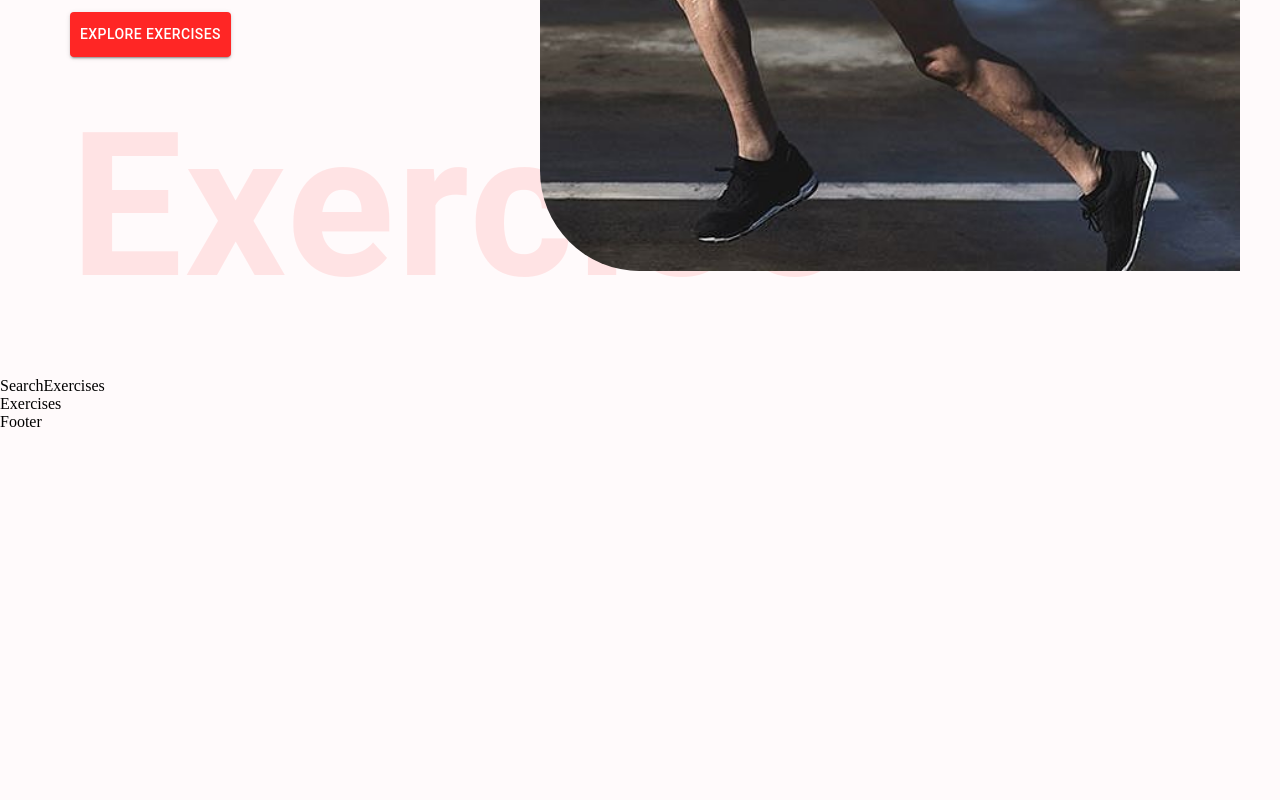
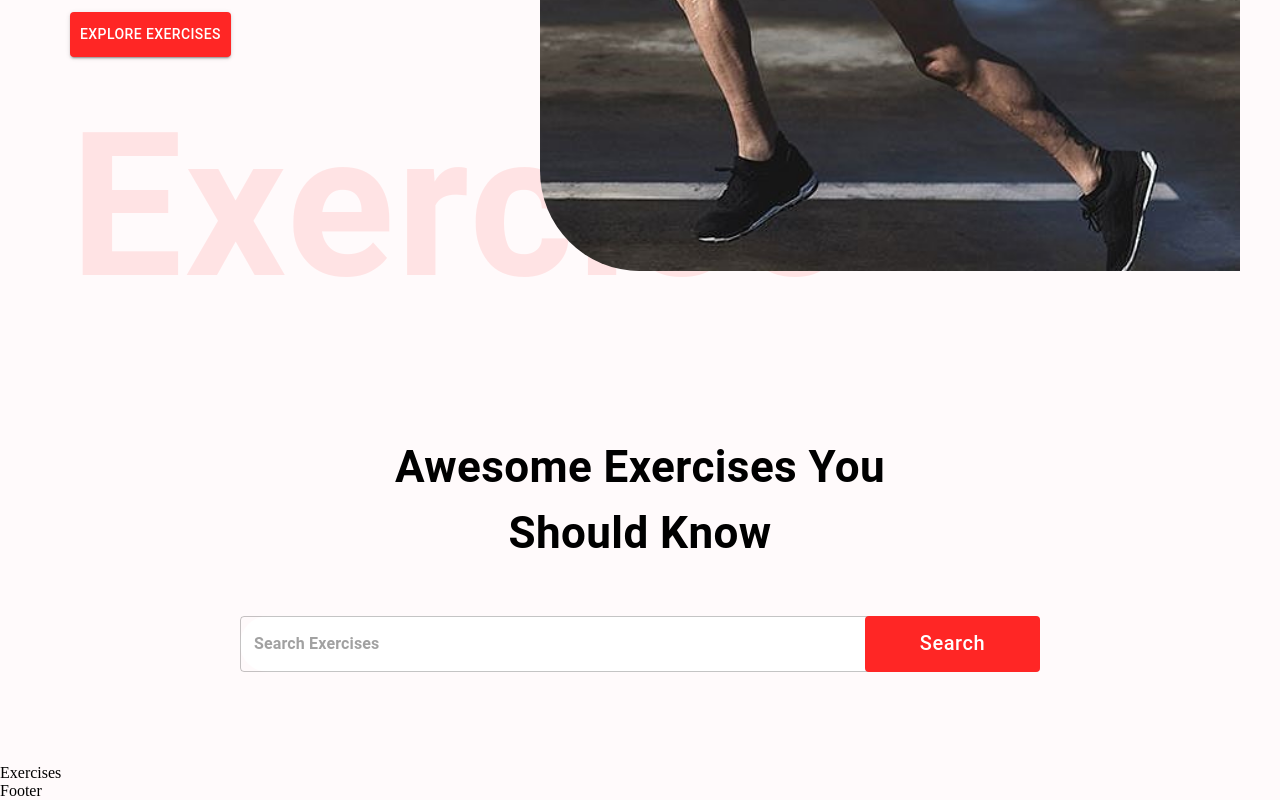
Before and after one commit to kushal752/shapeshifter, a React (Create React App) app: page / in a window 1280 px wide. Shown: the part 595-1395 px from the top of the page. Before the commit the page ends 1026 px from the top, so only its background shows below. Built offline with nearby package versions, Linux system fonts and the light colour scheme.

Commit message:
search ui

```diff
--- a/src/components/SearchExercises.js
+++ b/src/components/SearchExercises.js
@@ -1,8 +1,50 @@
-import React from 'react'
+import React, { useEffect, useState } from 'react';
+import { Box, Button, Stack, TextField, Typography } from '@mui/material';
 
 const SearchExercises = () => {
   return (
-    <div>SearchExercises</div>
+    <Stack alignItems="center" mt="37px" justifyContent="center" p="20px">
+      <Typography fontWeight={700} sx={{
+        fontSize: { lg: '44px', xs: '30px' }
+      }}
+        mb="50px" textAlign="center">
+        Awesome Exercises You <br />
+        Should Know
+      </Typography>
+      <Box position="relative" mb="72px">
+        <TextField
+          sx={{
+            input: {
+              fontWeight: '700',
+              border: 'none',
+              borderRadius: '4px'
+            },
+            width: { lg: '800px', xs: '350px' },
+            backgroundColor: '#fff',
+            borderRadius: '40px'
+          }}
+          height="76px"
+          value=""
+          onChange={(e) => { }}
+          placeholder='Search Exercises'
+          type='text'
+        />
+        <Button className='search-btn'
+          sx={{
+            bgcolor: '#FF2625',
+            color: '#fff',
+            textTransform: 'none',
+            width: { lg: '175px', xs: '80px' },
+            fontSize: { lg: '20px', xs: '14px' },
+            height: '56px',
+            position: 'absolute',
+            right: '0'
+          }}
+        >
+          Search
+        </Button>
+      </Box>
+    </Stack>
   )
 }
 
```
